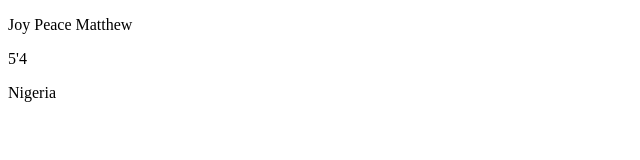
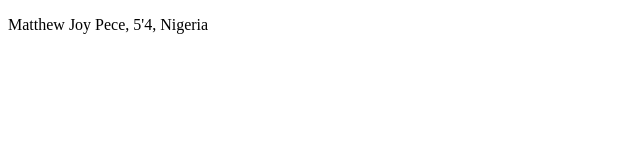
Before and after one commit to jo-esign/js-tryouts, a plain HTML site: page index.html in a window 1280 px wide. Shown: the whole page, without its empty margins (0-640 px from the left). Drawn offline with Linux system fonts and the light colour scheme.

Commit message:
made some corrections

```diff
--- a/index.html
+++ b/index.html
@@ -9,9 +9,8 @@
 </head>
 
 <body>
- <p id="name"></p>
-  <p id="height"></p>
-  <p id="country"></p>
+ <p id="person"></p>
+
   <script src="script.js"></script>
 </body>
 
--- a/script.js
+++ b/script.js
@@ -1,3 +1,8 @@
-document.getElementById("name").innerHTML = "Joy Peace Matthew";
-document.getElementById("height").innerHTML = "5'4";
-document.getElementById("country").innerHTML = "Nigeria";
+
+const person = {
+  name: "Matthew Joy Pece",
+  height: "5'4",
+ country: "Nigeria"
+};
+document.getElementById("person").innerHTML = person.name + ", " + person.height + ", " + person.country;
+console.log(person);
```
